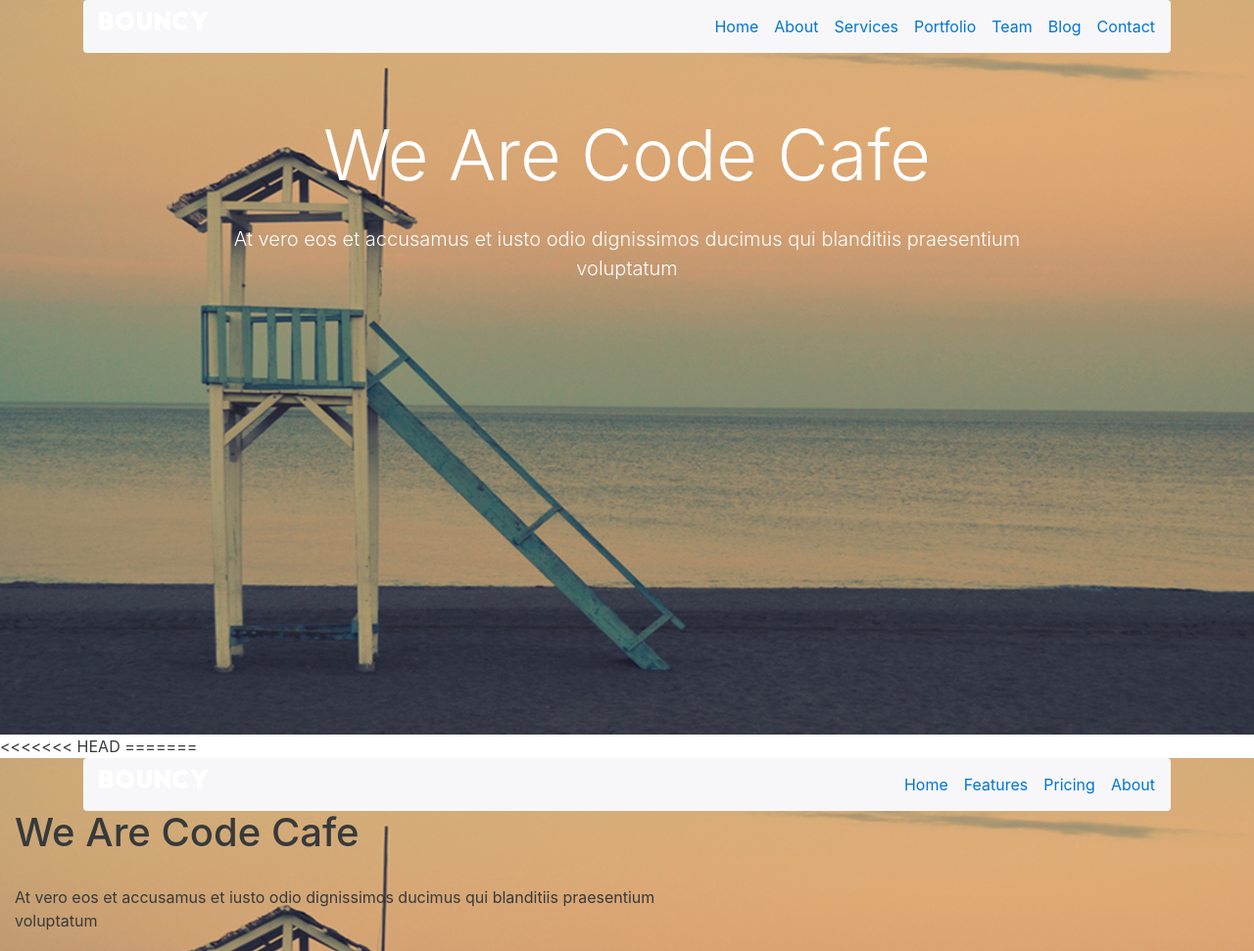
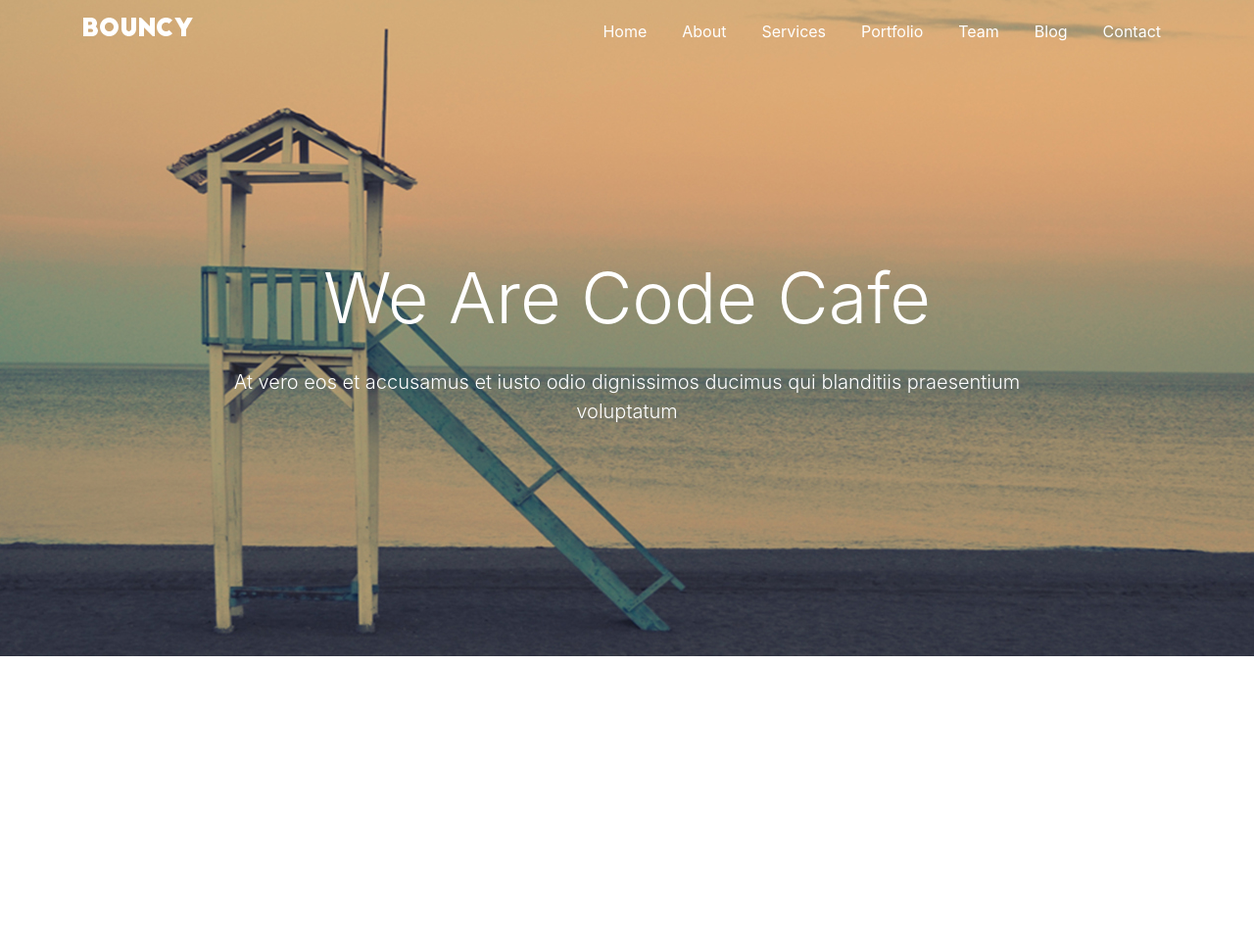
Before and after one commit to lemair/Education, a website: page app/index.html in a window 1280 px wide. Shown: the top 971 px of the page at 98% size. After the commit the page ends 800 px from the top, so only its background shows below. Drawn offline with Linux system fonts and the light colour scheme; files that its build step writes are made by us from their sources.

Commit message:
home
text align + jumb

```diff
--- a/app/index.html
+++ b/app/index.html
@@ -40,7 +40,7 @@
 <body>
 <header class="gonchar">
 <div class="container">
-<nav class="navbar   bg-faded">
+<nav class="navbar-bg-faded">
 <a class="navbar-brand" href="#"><img src="	img/logo.png" alt=""></a>
     <ul class="nav navbar-nav pull-md-right">
       <li class="nav-item active">
@@ -70,7 +70,7 @@
 </nav>
 </div>
 
-<div class="container">
+<div class="jumbotron"></div>
 <div class="jumbotron">
   <h1 class="display-3">We Are Code Cafe</h1>
   <br>
@@ -81,47 +81,9 @@
   </p>
 </div>
 
-<div class="arrow bounce">
-
-</div>
 	</header>
 
-<<<<<<< HEAD
-=======
-<header class="gonchar">
-<div class="container">
-<nav class="navbar  bg-faded">
-  <button class="navbar-toggler hidden-sm-up" type="button" data-toggle="collapse" data-target="#exCollapsingNavbar2" aria-controls="exCollapsingNavbar2" aria-expanded="false" aria-label="Toggle navigation">
-    &#9776;
-  </button>
-  <div class="collapse navbar-toggleable-xs" id="exCollapsingNavbar2">
-    <a class="navbar-brand" href="#"><img src="	img/logo.png" alt=""></a>
-    <ul class="nav navbar-nav pull-md-right">
-      <li class="nav-item active">
-        <a class="nav-link" href="#">Home <span class="sr-only">(current)</span></a>
-      </li>
-      <li class="nav-item">
-        <a class="nav-link" href="#">Features</a>
-      </li>
-      <li class="nav-item">
-        <a class="nav-link" href="#">Pricing</a>
-      </li>
-      <li class="nav-item">
-        <a class="nav-link" href="#">About</a>
-      </li>
-    </ul>
-  </div>
-</nav>
-</div>
-<div class="col-md-12">
-<div class="content"><h1>We Are Code Cafe</h1>
-<br>
-<p>	At vero eos et accusamus et iusto odio dignissimos ducimus qui blanditiis praesentium <br>voluptatum</p>
-</div>
-</div>
-</header>
 
->>>>>>> origin/master
 	<div class="hidden"></div>
 
 	<!--[if lt IE 9]>
--- a/src/sass/bootstrap_c/nav.sass
+++ /dev/null
@@ -1,7 +0,0 @@
-nav nav-inline
-<<<<<<< HEAD
-	background-color: #fff
-=======
-
->>>>>>> origin/master
-	opacity: 0.3
--- a/src/sass/bootstrap_c/navbar.sass
+++ b/src/sass/bootstrap_c/navbar.sass
@@ -0,0 +1,14 @@
+.navbar-bg-faded
+    background-color: transparent
+
+.navbar-brand
+	margin-top: 14px
+.nav .nav-link
+ 	margin-top: 10px
+.nav .nav-link
+	color: #fff
+	padding: 10px 10px
+.nav .nav-link:hover
+	border: 1px solid #fff
+	border-radius: 25px
+	position: fixed
--- a/src/sass/common/header.sass
+++ b/src/sass/common/header.sass
@@ -1,38 +1,12 @@
-
 @import "vars.sass"
 
-body
-   margin: o
 
-header
-	min-height: 750px
-	background: url(../img/top-bg.jpg) center
 
-@import "vars.sass"
 
 header
 	min-height: 670px
 	background: url(../img/top-bg.jpg) center
 
-.navbar
-	background-color: transparent
-.navbar-brand
-
-	margin-top: 14px
-
-.nav .nav-link
-
-
-	margin-top: 10px
-.nav .nav-link
-
-	color: #fff
-	padding: 10px 10px
-.nav .nav-link:hover
-	border: 1px solid #fff
-
-	border-radius: 25px
-	position: fixed
 .jumbotron
   padding-bottom: 50px
   background-color: transparent
@@ -40,10 +14,5 @@ header
    text-align: center
    color: #fff
 .lead
-  text-align: center
-  color: #fff
-
-	border-radius: 45px
-
-.content
-	text-align: center
+   text-align: center
+   color: #fff
```
Also changed, not shown: app/css/main2.css, 1 other file.
